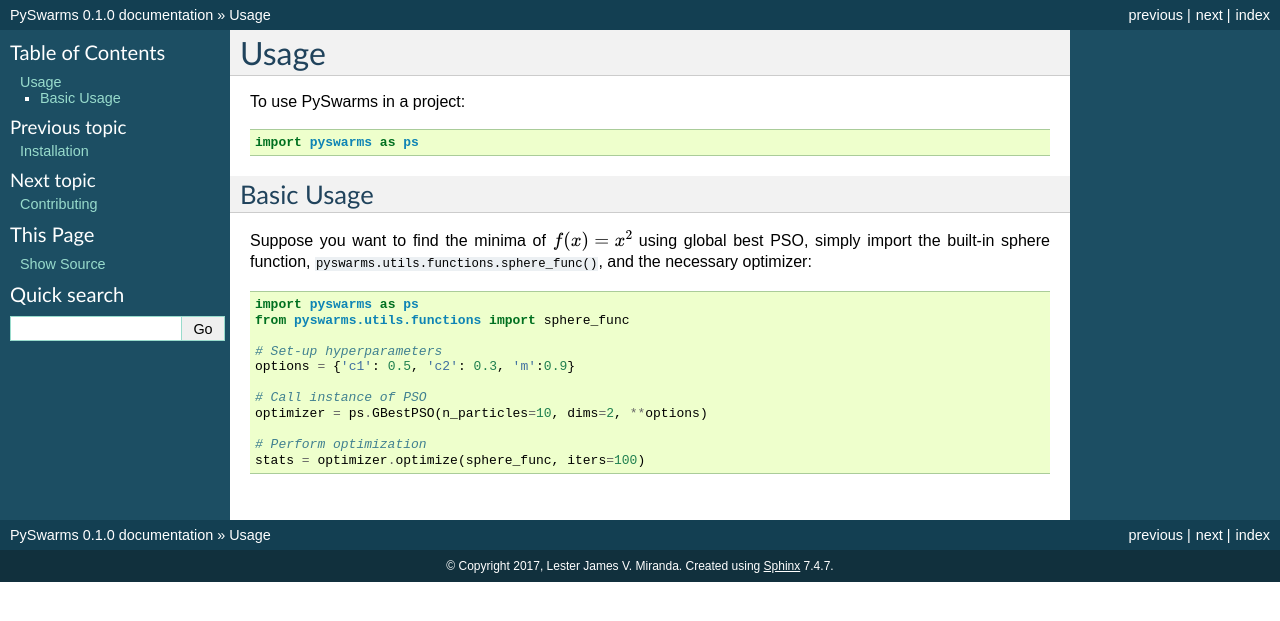
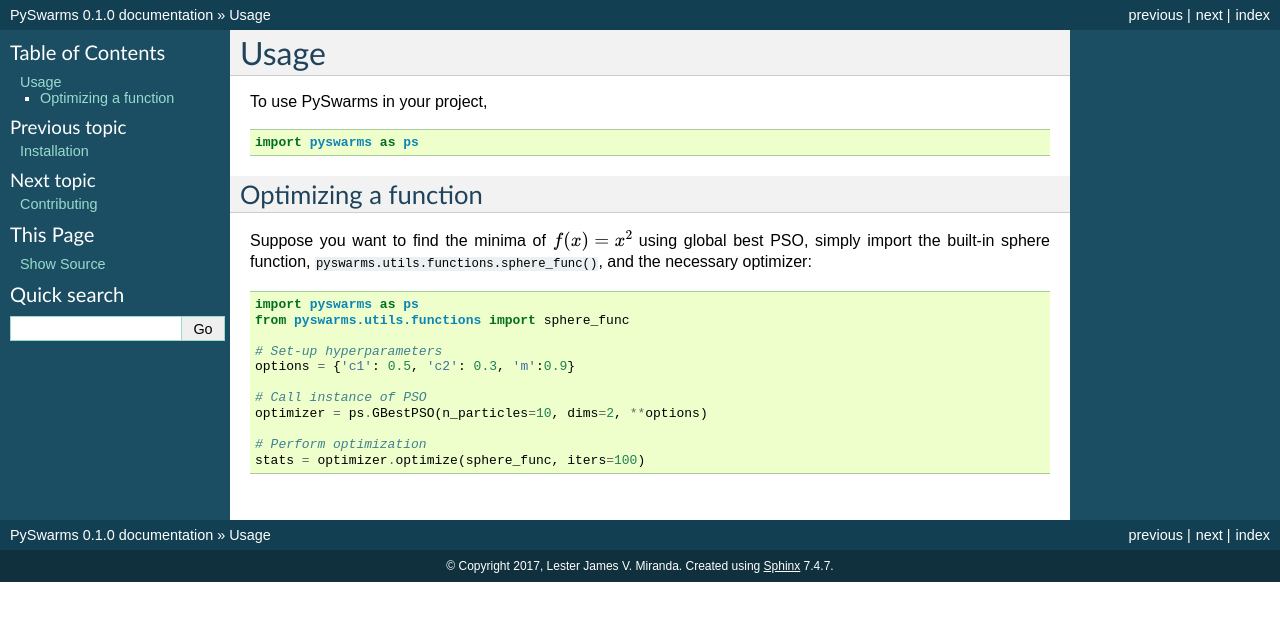
Before and after one commit to ljvmiranda921/pyswarms, a Sphinx documentation site: the page built from docs/usage.rst, in a window 1280 px wide. Shown: the top 621 px of the page. Built offline with Sphinx 7.4.7, drawn with Linux system fonts in a browser that asks for light colours; pages that are not in the unit, such as notebooks, are missing from menus.

Commit message:
Updated documentation

```diff
--- a/docs/conf.py
+++ b/docs/conf.py
@@ -23,13 +23,14 @@
 #sys.path.insert(0, os.path.abspath('.'))
 
 # Get the project root dir, which is the parent dir of this
-cwd = os.getcwd()
-project_root = os.path.dirname(cwd)
+#cwd = os.getcwd()
+#project_root = os.path.dirname(cwd)
 
 # Insert the project root dir as the first element in the PYTHONPATH.
 # This lets us ensure that the source package is imported, and that its
 # version is used.
-sys.path.insert(0, project_root)
+#sys.path.insert(0, project_root)
+sys.path.insert(0, os.path.abspath('../'))
 
 import pyswarms
 
@@ -40,7 +41,7 @@
 
 # Add any Sphinx extension module names here, as strings. They can be
 # extensions coming with Sphinx (named 'sphinx.ext.*') or your custom ones.
-extensions = ['sphinx.ext.autodoc', 'sphinx.ext.viewcode']
+extensions = ['sphinx.ext.autodoc', 'sphinx.ext.viewcode', 'sphinx.ext.napoleon']
 
 # Add any paths that contain templates here, relative to this directory.
 templates_path = ['_templates']
--- a/docs/usage.rst
+++ b/docs/usage.rst
@@ -2,13 +2,14 @@
 Usage
 =====
 
-To use PySwarms in a project::
+To use PySwarms in your project,
+
+.. code-block:: python
 
     import pyswarms as ps
 
-
-Basic Usage
-------------
+Optimizing a function
+----------------------
 Suppose you want to find the minima of :math:`f(x) = x^2` using global best PSO, simply import the
 built-in sphere function, :code:`pyswarms.utils.functions.sphere_func()`, and the necessary optimizer:
 
```
